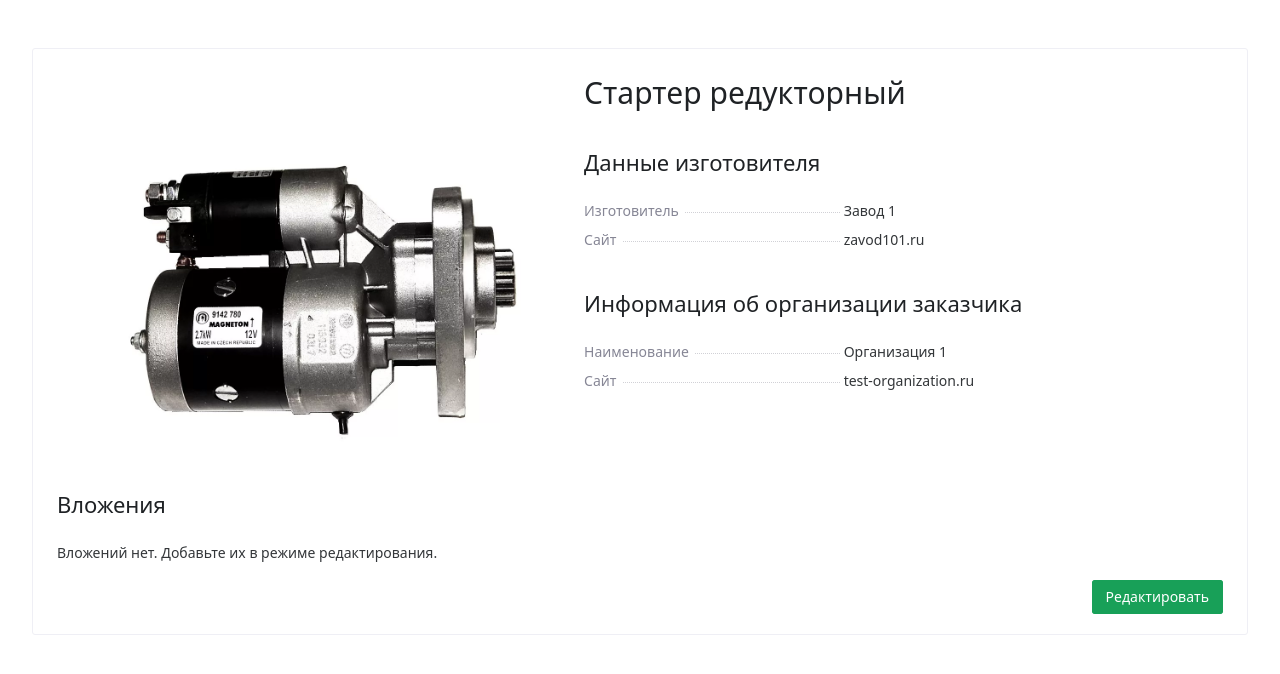
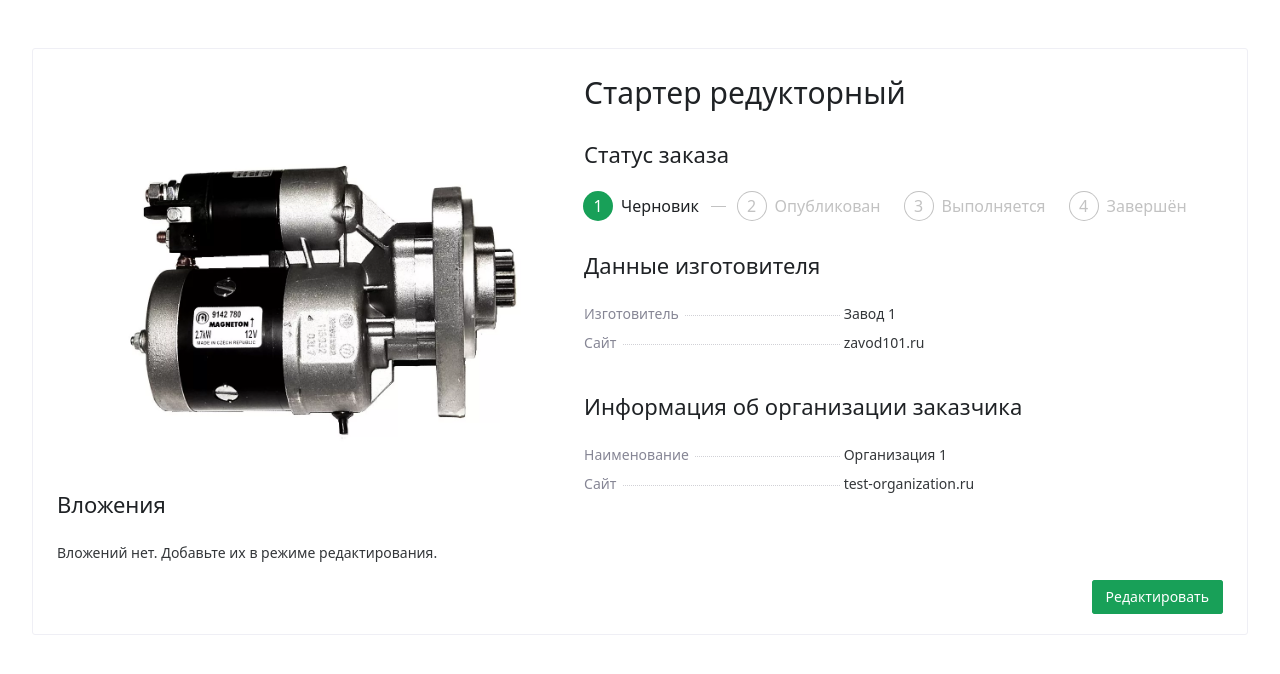
Before and after one commit to FreshHead/order-detail-task, a Vue app: page / in a window 1280 px wide. Shown: the top 674 px of the page. Built offline with nearby package versions, Linux system fonts and the light colour scheme.

Commit message:
Статус заказа

```diff
--- a/src/components/Order.vue
+++ b/src/components/Order.vue
@@ -1,11 +1,24 @@
 <script setup lang="ts">
 import { useOrderStore } from '@/stores/orderStore';
-import { NButton, NH1, NH2, NImage, NText } from 'naive-ui';
+import { NButton, NH1, NH2, NImage, NText, NSteps, NStep } from 'naive-ui';
 import OrderProp from './OrderProp.vue';
 import { storeToRefs } from 'pinia';
+import { computed } from 'vue';
+import type { Status } from '@/types/Status';
 
 defineEmits(['edit']);
-const { order } = storeToRefs(useOrderStore());
+
+const { order, statuses } = storeToRefs(useOrderStore());
+
+const statusStepsMap = statuses.value.reduce(
+  (acc, el, idx) => {
+    acc[el.value] = idx + 1;
+    return acc;
+  },
+  {} as Record<Status, number>,
+);
+
+const currentStep = computed(() => statusStepsMap[order.value.status]);
 </script>
 <template>
   <div class="order">
@@ -22,6 +35,15 @@ const { order } = storeToRefs(useOrderStore());
       <div v-if="order.description">
         <n-h2>Описание заказа</n-h2>
         <span v-html="order.description" />
+      </div>
+      <div>
+        <n-h2>Статус заказа</n-h2>
+        <n-steps :current="currentStep">
+          <n-step title="Черновик" />
+          <n-step title="Опубликован" />
+          <n-step title="Выполняется" />
+          <n-step title="Завершён" />
+        </n-steps>
       </div>
       <n-h2>Данные изготовителя</n-h2>
       <OrderProp label="Изготовитель" :value="order.manufacturer.name" />
--- a/src/components/OrderForm.vue
+++ b/src/components/OrderForm.vue
@@ -9,6 +9,7 @@ import {
   NForm,
   NFormItem,
   NInput,
+  NSelect,
   NText,
   NButton,
   type UploadSettledFileInfo,
@@ -23,7 +24,7 @@ import { useCloned } from '@vueuse/core';
 const emit = defineEmits(['saved', 'cancel']);
 
 const store = useOrderStore();
-const { order } = storeToRefs(store);
+const { order, statuses } = storeToRefs(store);
 
 const { cloned: state } = useCloned(order.value);
 
@@ -123,6 +124,9 @@ function onCancel() {
       <n-form-item label="Описание заказа">
         <Editor v-model="state.description" />
       </n-form-item>
+      <n-form-item label="Статус">
+        <n-select v-model:value="state.status" :options="statuses" />
+      </n-form-item>
       <div>
         <n-h2>Данные изготовителя</n-h2>
         <div class="order-form__group">
--- a/src/stores/orderStore.ts
+++ b/src/stores/orderStore.ts
@@ -25,11 +25,18 @@ export const useOrderStore = defineStore('order', () => {
     },
   });
 
+  const statuses = ref([
+    { value: Status.Draft, label: 'Черновик' },
+    { value: Status.Published, label: 'Опубликован' },
+    { value: Status.InProgress, label: 'Выполняется' },
+    { value: Status.Finished, label: 'Завершён' },
+  ]);
+
   const order = computed(() => mockOrder.value);
 
   function save(order: Order) {
     mockOrder.value = JSON.parse(JSON.stringify(order));
   }
 
-  return { order, save };
+  return { order, statuses, save };
 });
```
